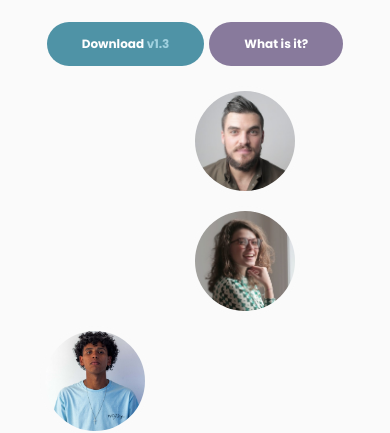
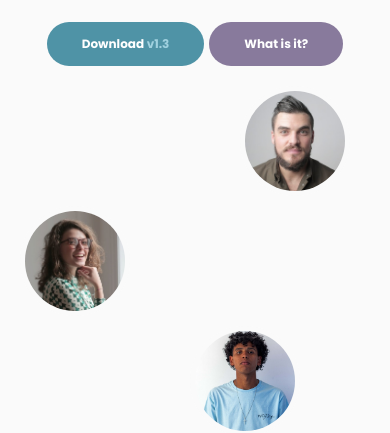
Before and after one commit to AhmetLoca/CSS-Responsive-Designs-Exercises, a plain HTML site: page Responsive-Web-Site-Tasarimi/index.html in a window 390 px wide. Shown: the part 678-1111 px from the top of the page. Drawn offline with Linux system fonts and the light colour scheme.

Commit message:
finish2 :)

```diff
--- a/Responsive-Web-Site-Tasarimi/styles.css
+++ b/Responsive-Web-Site-Tasarimi/styles.css
@@ -80,7 +80,7 @@
 }
 
 .kare4{
-    margin-left:-50px;
+    margin-left:50px;
 }
 
 
@@ -305,7 +305,7 @@
 
 
 /* Responsive Start */
-@media screen and (max-width:870px){
+@media screen and (max-width:1080px){
     .about .about-info h1{
         font-size:35px;
     }
@@ -321,15 +321,15 @@
         margin-bottom:10px;
     }
     .kare3{
-        margin-left:150px;
+        margin-left:200px;
         margin-bottom:10px;
     }
     .kare4{
-        margin-left:150px;
+        margin-left:-20px;
         margin-bottom:10px;
     }
     .kare5{
-        margin-right:200px;
+        margin-left:150px;
         margin-bottom:10px;
     }
     .footer-info{
```
